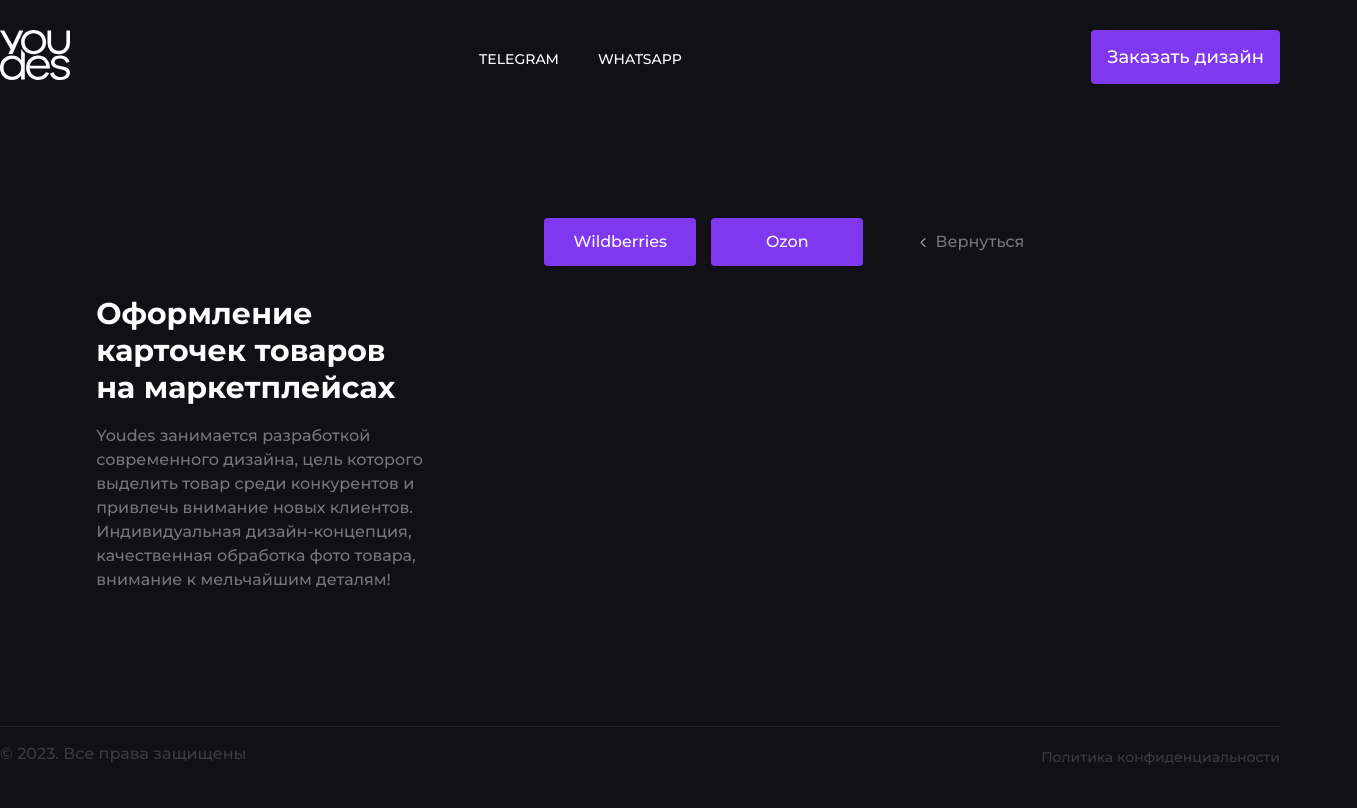
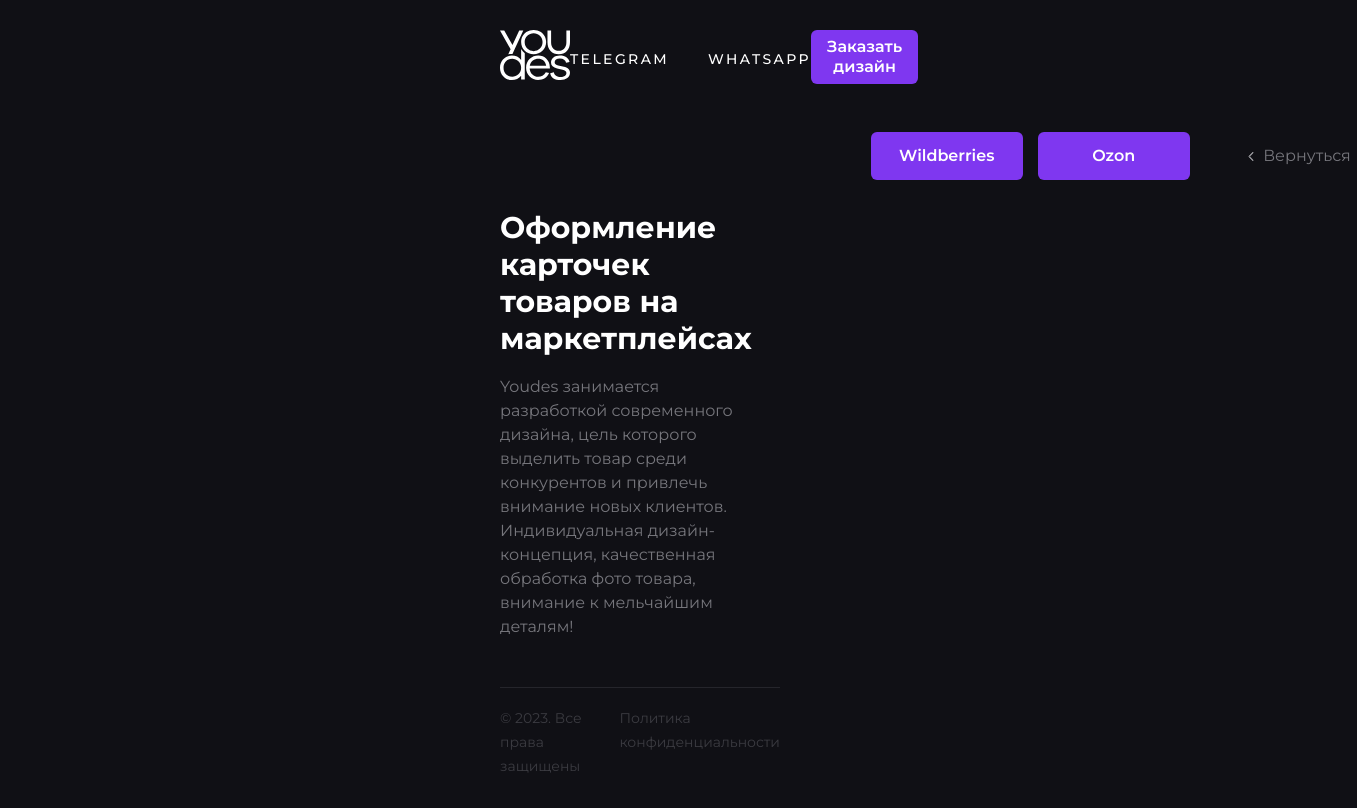
Before and after one commit to kirillovaaa/desYou, a plain HTML site: page index.html in a window 1280 px wide. Shown: the whole page, 1357 px wide, since content can reach past the window. Drawn offline with Linux system fonts and the light colour scheme; a script that the page names is missing.

Commit message:
fix: правки 1320

```diff
--- a/blocks/body/body.css
+++ b/blocks/body/body.css
@@ -1,7 +1,11 @@
 body {
+  width: 100vw;
+  height: 100vh;
   display: flex;
+  gap: 48px;
+  flex-direction: column;
   align-items: center;
-  flex-direction: column;
+  justify-content: space-between;
   color: white;
   background: #101015;
   font-family: Montserrat, Arial, Helvetica, sans-serif;
--- a/blocks/content/__button-market/content__button-market.css
+++ b/blocks/content/__button-market/content__button-market.css
@@ -10,5 +10,6 @@
   font-size: 16px;
   line-height: 20px;
   padding: 21px 16px;
-  border-radius: 4px;
+  border-radius: 6px;
+  font-weight: 600;
 }
--- a/blocks/content/__button-return/content__button-return.css
+++ b/blocks/content/__button-return/content__button-return.css
@@ -9,4 +9,6 @@
   gap: 9px;
   width: 152px;
   height: 48px;
+  margin-left: auto;
+  font-weight: 400;
 }
--- /dev/null
+++ b/blocks/content/__images/content__images.css
@@ -0,0 +1,2 @@
+.content__images {
+}
--- a/blocks/content/__subtitle/content__subtitle.css
+++ b/blocks/content/__subtitle/content__subtitle.css
@@ -3,4 +3,5 @@
   line-height: 24px;
   color: #76767c;
   margin: 0;
+  font-weight: 400;
 }
--- a/blocks/content/__title/content__title.css
+++ b/blocks/content/__title/content__title.css
@@ -3,4 +3,5 @@
   line-height: 37px;
   margin-top: 77px;
   margin-bottom: 18px;
+  font-weight: 700;
 }
--- a/blocks/content/content.css
+++ b/blocks/content/content.css
@@ -1,7 +1,13 @@
 .content {
   display: flex;
-  margin: 134px 0;
   width: 100%;
-  max-width: 1290px;
+  /* меняем это значение для responsive */
+  max-width: 280px;
   gap: 119px;
 }
+
+@media screen and (min-width: 1320px) {
+  .content {
+    max-width: 1290px;
+  }
+}
--- a/blocks/footer/__copyright/footer__copyright.css
+++ /dev/null
@@ -1,4 +0,0 @@
-.footer__copyrigt {
-  font-size: 14px;
-  line-height: 24px;
-}
--- a/blocks/footer/__confidentiality/footer__confidentiality.css
+++ b/blocks/footer/__text/footer__text.css
@@ -1,4 +1,4 @@
-.footer__confidentiality {
+.footer__text {
   text-decoration: none;
   color: #3b3b41;
   font-size: 14px;
--- a/blocks/footer/footer.css
+++ b/blocks/footer/footer.css
@@ -1,9 +1,17 @@
 .footer {
   width: 100%;
+  /* меняем это значение для responsive */
   max-width: 1290px;
   display: flex;
   justify-content: space-between;
   color: #3b3b41;
   border-top: 1px solid #25252b;
-  padding: 18px 0 25px;
+  padding: 18px 0 30px;
+  max-width: 280px;
 }
+
+@media screen and (min-width: 1320px) {
+  .footer {
+    max-width: 1290px;
+  }
+}
--- a/blocks/header/__button/header__button.css
+++ b/blocks/header/__button/header__button.css
@@ -6,8 +6,9 @@
   background-color: #7f37f0;
   color: white;
   border: 0;
-  font-size: 18px;
-  line-height: 22px;
+  font-size: 16px;
+  line-height: 20px;
   padding: 21px 16px;
-  border-radius: 4px;
+  border-radius: 6px;
+  font-weight: 600;
 }
--- a/blocks/header/__links/header__links.css
+++ b/blocks/header/__links/header__links.css
@@ -2,4 +2,6 @@
   display: flex;
   gap: 39px;
   margin-top: 20px;
+  letter-spacing: 2.4px;
+  font-weight: 500;
 }
--- a/blocks/header/header.css
+++ b/blocks/header/header.css
@@ -2,7 +2,14 @@
   display: flex;
   flex-direction: row;
   justify-content: space-between;
-  max-width: 1290px;
+  /* меняем это значение для responsive */
+  max-width: 280px;
   width: 100%;
   padding-top: 30px;
 }
+
+@media screen and (min-width: 1320px) {
+  .header {
+    max-width: 1290px;
+  }
+}
--- a/index.html
+++ b/index.html
@@ -6,6 +6,12 @@
     <meta name="viewport" content="width=device-width, initial-scale=1.0" />
     <title>youdes</title>
     <link rel="stylesheet" href="./pages/index.css" />
+    <link rel="preconnect" href="https://fonts.googleapis.com" />
+    <link rel="preconnect" href="https://fonts.gstatic.com" crossorigin />
+    <link
+      href="https://fonts.googleapis.com/css2?family=Montserrat:wght@400;500;600;700&display=swap"
+      rel="stylesheet"
+    />
   </head>
 
   <body class="body">
@@ -18,9 +24,8 @@
       </div>
       <button class="header__button">Заказать дизайн</button>
     </header>
-    <main>
+    <main class="content">
       <!-- content block -->
-      <div class="content">
       <div class="content__text">
         <h1 class="content__title">
           Оформление карточек товаров на маркетплейсах
@@ -32,6 +37,7 @@
           внимание к мельчайшим деталям!
         </p>
       </div>
+
       <div class="content__gallery">
         <div class="content__buttons">
           <button class="content__button-market">Wildberries</button>
@@ -41,8 +47,8 @@
             Вернуться
           </button>
         </div>
-        </div>
-        <div class="content__scrolling-image">
+
+        <div class="content__images">
           <img class="content__image" src="" />
           <img class="content__image" src="" />
           <img class="content__image" src="" />
@@ -56,10 +62,10 @@
       </div>
     </main>
     <!-- footer block -->
-    <div class="footer">
-      <span class="footer__copyright">© 2023. Все права защищены</span>
-      <a class="footer__confidentiality" href="">Политика конфиденциальности</a>
-    </div>
+    <footer class="footer">
+      <span class="footer__text">© 2023. Все права защищены</span>
+      <a class="footer__text" href="">Политика конфиденциальности</a>
+    </footer>
     <script type="module" src="./scripts/script.js"></script>
   </body>
 </html>
--- a/pages/index.css
+++ b/pages/index.css
@@ -3,8 +3,6 @@
 @import url(../fonts/fonts.css);
 
 @import url(../blocks/body/body.css);
-
-@import url(../blocks/main/main.css);
 
 @import url(../blocks/header/header.css);
 @import url(../blocks/header/__button/header__button.css);
@@ -20,12 +18,10 @@
 @import url(../blocks/content/__buttons/content__buttons.css);
 @import url(../blocks/content/__image-back/content__image-back.css);
 @import url(../blocks/content/__image/content__image.css);
-@import url(../blocks/content/__image/content__image.css);
 @import url(../blocks/content/__info/content__info.css);
-@import url(../blocks/content/__scrolling-image/content__scrolling-image.css);
+@import url(../blocks/content/__images/content__images.css);
 @import url(../blocks/content/__subtitle/content__subtitle.css);
 @import url(../blocks/content/__title/content__title.css);
 
-@import url(../blocks/footer/__confidentiality/footer__confidentiality.css);
-@import url(../blocks/footer/__copyright/footer__copyright.css);
 @import url(../blocks/footer/footer.css);
+@import url(../blocks/footer/__text/footer__text.css);
```
Also changed, not shown: blocks/content/__scrolling-image/content__scrolling-image.css (deleted), blocks/main/main.css (deleted), fonts/Montserrat-Bold.ttf (deleted), fonts/Montserrat-Light.ttf (deleted), fonts/Montserrat-Medium.ttf (deleted). Lines whose indentation alone changed are shown as unchanged.
